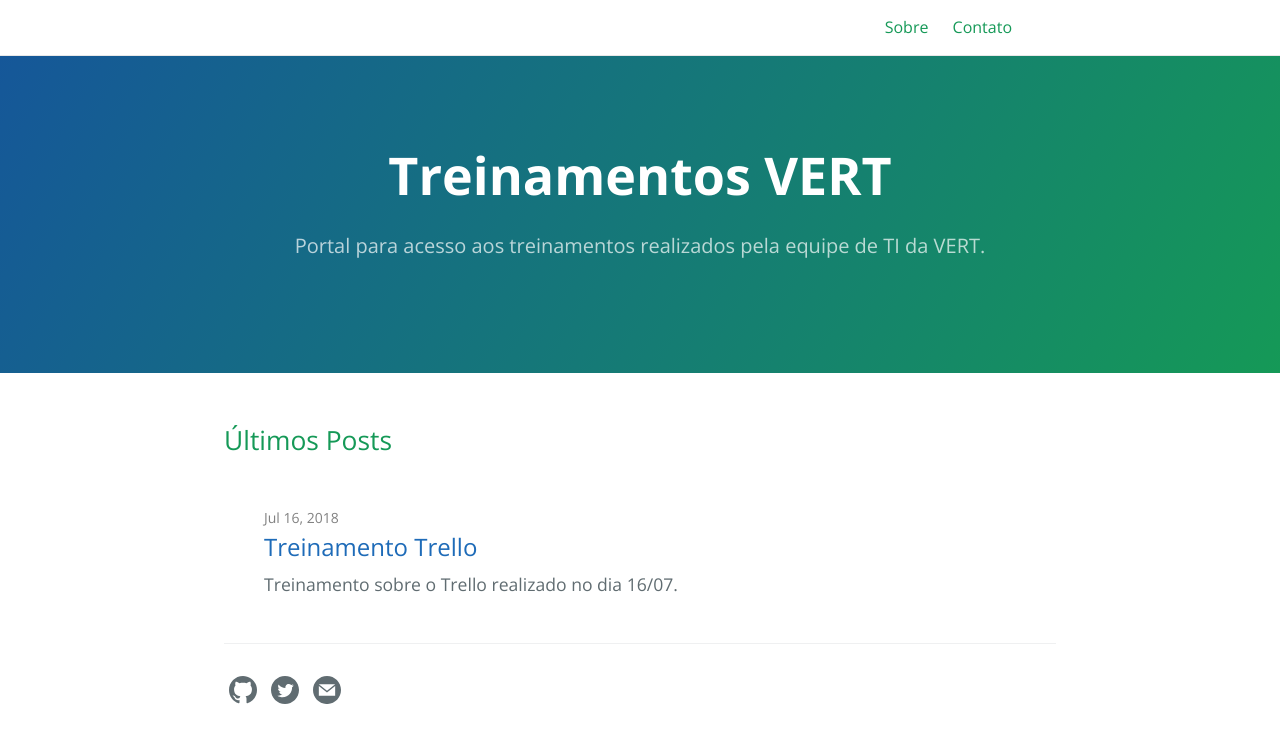
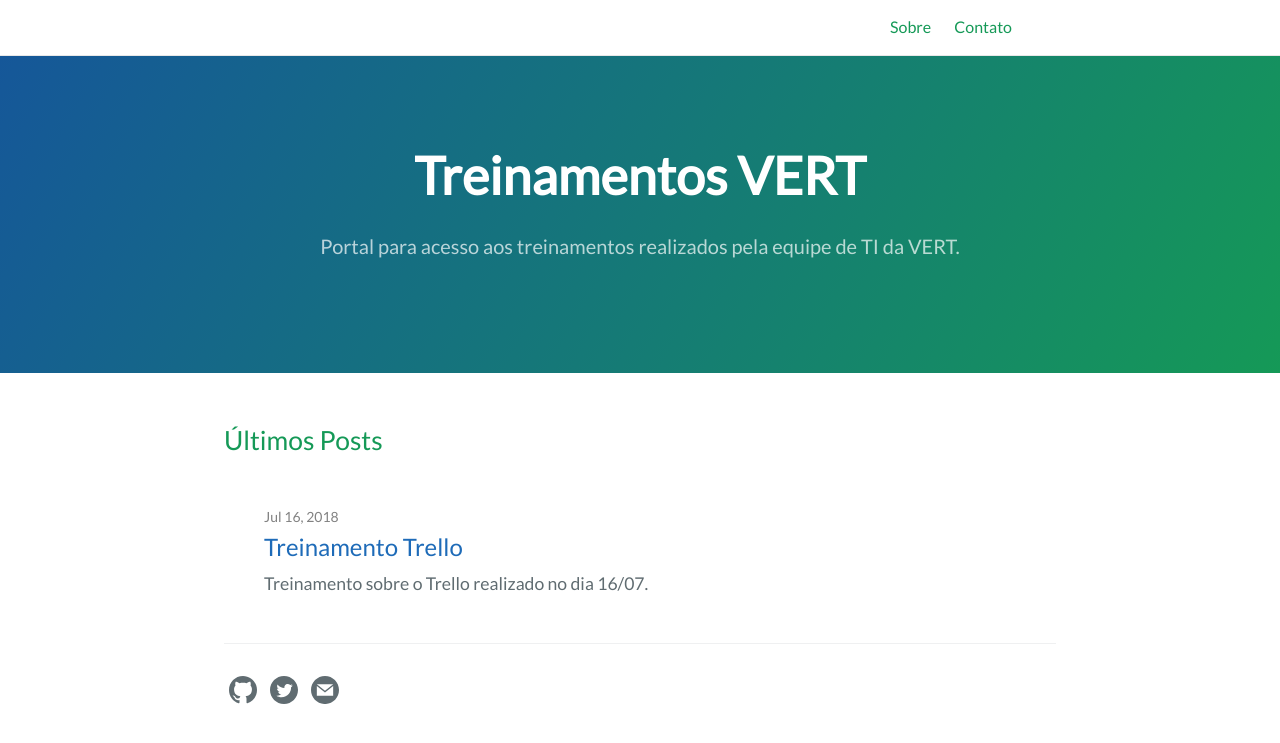
Before and after one commit to vert-capital/vert-capital.github.io, a Jekyll site: the page built from index.md, in a window 1280 px wide. Shown: the top 743 px of the page. Built offline with Jekyll 4.4.1, drawn with Linux system fonts in a browser that asks for light colours.

Commit message:
mudança da fonte para Lato

```diff
--- a/_layouts/default.html
+++ b/_layouts/default.html
@@ -8,6 +8,7 @@
     <meta http-equiv="X-UA-Compatible" content="IE=edge,chrome=1">
     <meta name="viewport" content="width=device-width, initial-scale=1, maximum-scale=1">
     <meta name="theme-color" content="#157878">
+    <link rel="stylesheet" type="text/css" href="//fonts.googleapis.com/css?family=Lato" />
 
     {% if page.title %}
       {% assign page-title = page.title | escape %}
--- a/_sass/jekyll-theme-cayman-blog.scss
+++ b/_sass/jekyll-theme-cayman-blog.scss
@@ -28,7 +28,7 @@
 body {
   padding: 0;
   margin: 0;
-  font-family: "Open Sans", "Helvetica Neue", Helvetica, Arial, sans-serif;
+  font-family: "Lato", "Open Sans", "Helvetica Neue", Helvetica, Arial, sans-serif;
   font-size: 16px;
   line-height: 1.5;
   color: $body-text-color;
```
